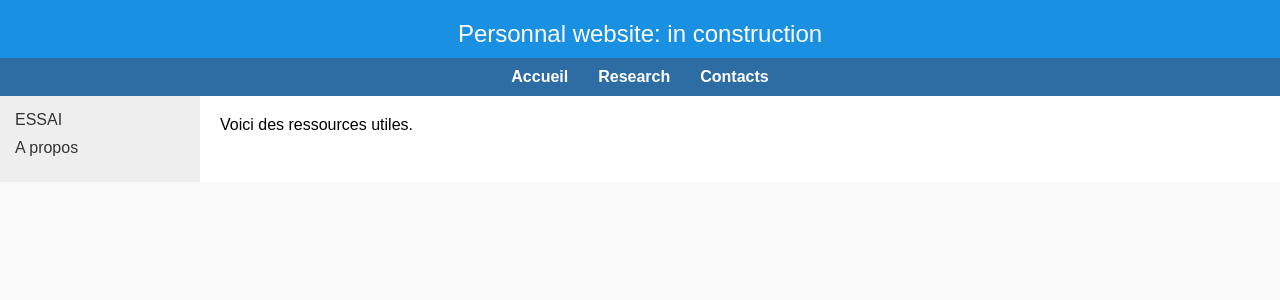
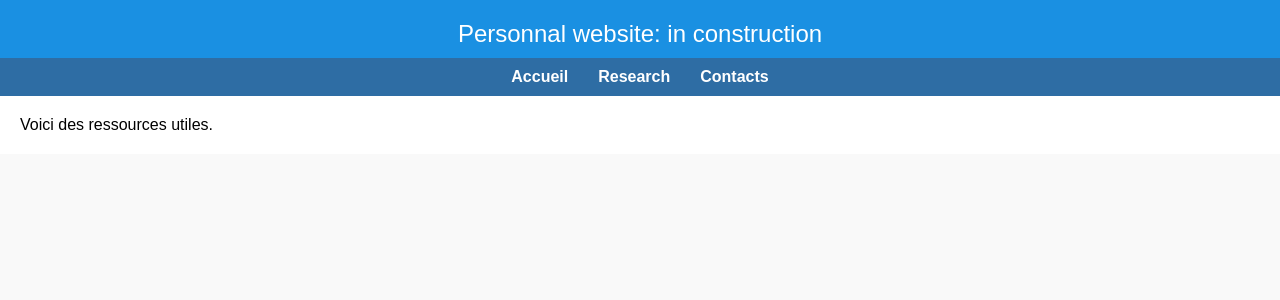
Before and after one commit to bdaire/bdaire.github.io, a Jekyll site: the page built from contact.md, in a window 1280 px wide. Shown: the top 300 px of the page. Built offline with Jekyll 4.4.1, drawn with Linux system fonts in a browser that asks for light colours.

Commit message:
Update default.html

```diff
--- a/_layouts/default.html
+++ b/_layouts/default.html
@@ -75,9 +75,9 @@
   </nav>
 
   <div class="container">
-    {% if page.title == "research" %}
+    {% if page.title == "Research" %}
       {% include sidebar-research.html %}
-    {% elsif page.title == "contact" %}
+    {% elsif page.title == "Contact" %}
       {% include sidebar-contact.html %}
     {% else %}
       {% include sidebar.html %}
```
